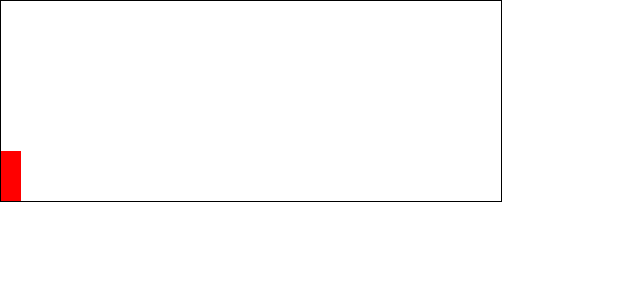
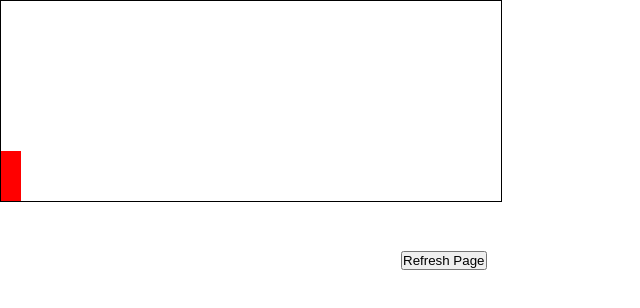
Before and after one commit to TayyebaSadaq/Jumper-Game, a plain HTML site: page index.html in a window 1280 px wide. Shown: the whole page, without its empty margins (0-640 px from the left). Drawn offline with Linux system fonts and the light colour scheme.

Commit message:
add refresh button

```diff
--- a/index.html
+++ b/index.html
@@ -9,6 +9,8 @@
         <div id="game">
             <div id="character"></div>
             <div id="block"></div>
+            <button onClick="window.location.reload();">Refresh Page</button>
+
         </div>
     </body>
     <script src="script.js"></script>
--- a/style.css
+++ b/style.css
@@ -27,6 +27,13 @@
     100%{top:150px;}
 }
 
+button{
+    position:relative;
+    top:200px;
+    left:400px;
+
+}
+
 #block{
     width:20px;
     height:20px;
```
